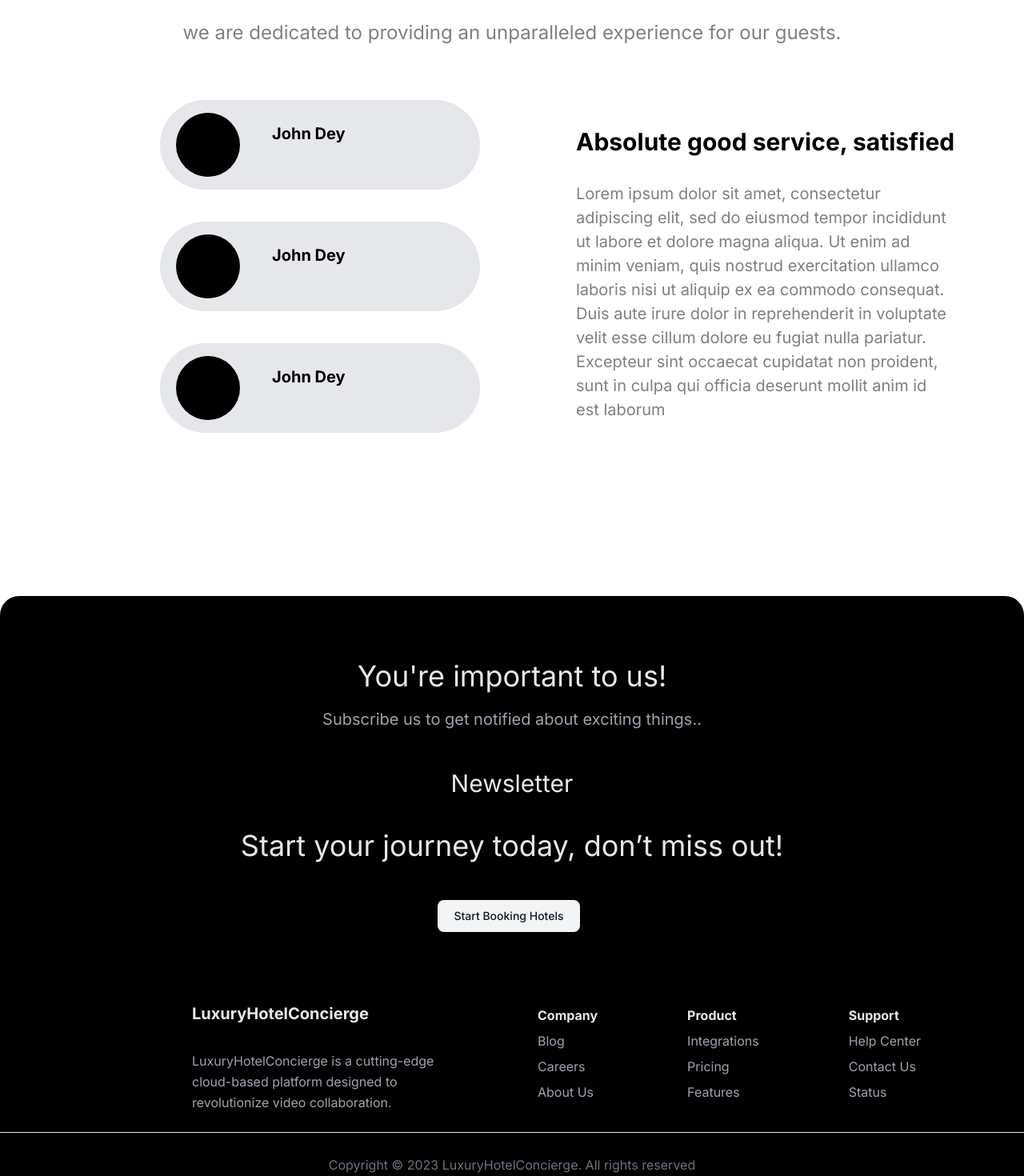
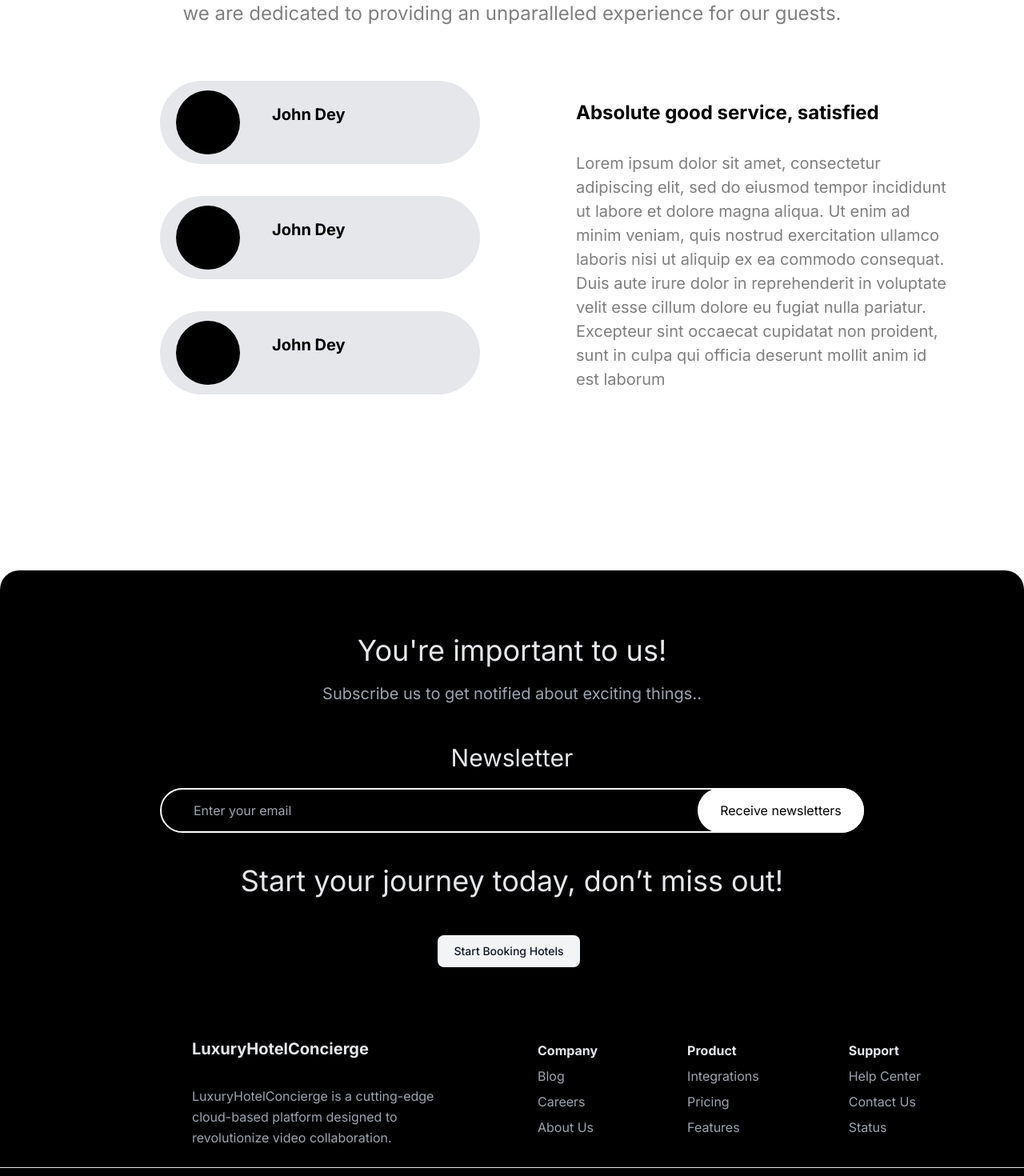
Before and after one commit to smalik21/Luxury_Hotel, a Next.js app: page /home in a window 1280 px wide. Shown: the part 4440-5910 px from the top of the page at 80% size. Built offline with nearby package versions, Linux system fonts and the light colour scheme.

Commit message:
sign in update

```diff
--- a/src/app/signin/page.js
+++ b/src/app/signin/page.js
@@ -1,32 +1,53 @@
-import React from 'react'
+"use client";
+import React, {useState} from 'react'
 
 
 const page = () => {
+    const [isHiddenDivVisible, setIsHiddenDivVisible] = useState(false);
+
+    const toggleHiddenDiv = () => {
+        setIsHiddenDivVisible(!isHiddenDivVisible);
+    };
   return (
     <>
-            <div className='flex h-screen w-screen'>
+    <div className='m-auto'>
+    {isHiddenDivVisible && (
+                <div>
+                    <div onClick={toggleHiddenDiv} className='m-auto absolute w-[4rem] h-[4rem] bg-white rounded-full mt-[7rem] ml-[48rem] p-2'></div>
+                <div className=' absolute h-[13rem] w-[30rem] rounded-3xl bg-white ml-[35rem] mt-[15rem] border-2 border-black'>
+                               <input type="text" id="input-group-1" className=" m-auto mt-10 bg-gray-50 border border-gray-300 text-gray-900 text-sm rounded-full focus:ring-blue-500 focus:border-blue-500 block w-[25rem] ps-10 p-2.5 " placeholder="Enter your email"/>
+                               <button type="button" className="mt-5 text-white w-[25rem] ml-10 bg-gray-800 hover:bg-gray-900 focus:outline-none focus:ring-4 focus:ring-gray-300 font-medium rounded-full text-sm px-5 py-2.5 me-2 mb-2 dark:bg-gray-800 dark:hover:bg-gray-700 dark:focus:ring-gray-700 dark:border-gray-700">Continue</button>
+                                <div className=' absolute mt-2 ml-[12rem] '>Back to login</div>
+                </div>
+                <div className='absolute bg-white rounded-3xl h-[3rem] w-[15rem] ml-[80rem] mt-[5rem] pl-7 pt-3'>Reset link to your email.   </div>
+                </div>
+            )}
+    </div>
+    <div className={isHiddenDivVisible ? 'flex h-screen w-screen ' : 'flex h-screen w-screen'}>
+
         <div className='w-2/5 '>
         <div className='h-screen flex items-center justify-center mx-[4rem]'>
             <div>
             <div className='text-center text-3xl mb-3'>LuxuryHotelConcierge</div>
             <div className='text-center text-gray-400 text-md'>Discover the epitome of luxury and comfort at our world-renowned hotels..</div>
-                            <div className='text-center text-3xl my-5'>SignIn</div>
+            <div className='text-center text-3xl my-5'>Sign In</div>
            <div className='mx-10'>
             <div className="relative mb-4 justify-center items-center">
-                                    <div className="absolute inset-y-0 start-0 flex items-center ps-3.5 pointer-events-none">
-                                        <svg className="w-4 h-4 text-gray-500 dark:text-gray-400" aria-hidden="true" xmlns="http://www.w3.org/2000/svg" fill="currentColor" viewBox="0 0 20 16">
-                                            <path d="m10.036 8.278 9.258-7.79A1.979 1.979 0 0 0 18 0H2A1.987 1.987 0 0 0 .641.541l9.395 7.737Z" />
-                                            <path d="M11.241 9.817c-.36.275-.801.425-1.255.427-.428 0-.845-.138-1.187-.395L0 2.6V14a2 2 0 0 0 2 2h16a2 2 0 0 0 2-2V2.5l-8.759 7.317Z" />
-                                        </svg>
+            <div className=" inset-y-0 start-0 flex items-center ps-3.5 pointer-events-none">
+                {/* <svg className="w-4 h-4 text-gray-500 dark:text-gray-400" aria-hidden="true" xmlns="http://www.w3.org/2000/svg" fill="currentColor" viewBox="0 0 20 16">
+                    <path d="m10.036 8.278 9.258-7.79A1.979 1.979 0 0 0 18 0H2A1.987 1.987 0 0 0 .641.541l9.395 7.737Z"/>
+                    <path d="M11.241 9.817c-.36.275-.801.425-1.255.427-.428 0-.845-.138-1.187-.395L0 2.6V14a2 2 0 0 0 2 2h16a2 2 0 0 0 2-2V2.5l-8.759 7.317Z"/>
+                </svg> */}
             </div>
-                                    <input type="text" id="input-group-1" className="bg-gray-50 border border-gray-300 text-gray-900 text-sm rounded-full focus:ring-blue-500 focus:border-blue-500 block w-[25rem] ps-10 p-2.5 " placeholder="Enter your email" />
+            <input type="text" id="input-group-1" className="bg-gray-50 border border-gray-300 text-gray-900 text-sm rounded-full focus:ring-blue-500 focus:border-blue-500 block w-[25rem] ps-10 p-2.5 " placeholder="Enter your email"/>
             </div>
 
             </div>
 
 
             <button type="button" className="text-white w-[25rem] ml-10 bg-gray-800 hover:bg-gray-900 focus:outline-none focus:ring-4 focus:ring-gray-300 font-medium rounded-full text-sm px-5 py-2.5 me-2 mb-2 dark:bg-gray-800 dark:hover:bg-gray-700 dark:focus:ring-gray-700 dark:border-gray-700">Continue</button>
-                            <div className='text-gray-700 text-sm mb-2 ml-[11.2rem]'>Forgot password?</div>
+            <div onClick={toggleHiddenDiv} className='text-gray-700 text-sm mb-2 ml-[11.2rem]'>Forgot password?</div>
+
 
             <div className="relative flex py-2 items-center">
                 <div className="flex-grow border-t border-gray-400"></div>
@@ -43,7 +64,7 @@ const page = () => {
 
         </div>
 
-                <img className='object-fill w-3/5' src="/sign.png" />
+            <img className='object-fill w-3/5' src="/sign.png"/>
 
 
     </div>
--- a/src/components/Footer.jsx
+++ b/src/components/Footer.jsx
@@ -3,12 +3,25 @@ import React from "react";
 const Footer = () => {
   return(
   <>
-   <div className="h-[750px]  bg-black rounded-t-3xl ">
+   <div className="h-[800px]  bg-black rounded-t-3xl ">
     <div className=" justify-center items-center pt-[5rem] pb-[3rem]">
       <div className="text-4xl text-gray-200 text-center">You're important to us!</div>
       <div className="text-gray-400 text-xl text-center mt-5">Subscribe us to get notified about exciting things..</div>
     </div>
     <div className="text-3xl text-gray-200 text-center">Newsletter</div>
+    <div className=" flex justify-center items-center mt-5">
+        <div className="relative">
+            <div className="absolute ">
+                 <i className="fa fa-search text-white z-20 hover:text-white"></i>
+            </div>
+          <input type="text" className="h-14 w-[55rem] pl-10 rounded-full text-white bg-black z-0 border-2 border-white focus:shadow focus:outline-none" placeholder="Enter your email"/>
+            <div className="absolute top-0 right-0">
+
+                <button className="h-14 w-[13rem] text-black rounded-full bg-white hover:bg-gray-200">Receive newsletters</button>
+
+            </div>
+        </div>
+    </div>
     <div className=" pt-10   text-center">
     <div className="text-4xl text-gray-200 pb-[3rem] ">Start your journey today, don’t miss out!</div>
     <div>
@@ -44,7 +57,7 @@ const Footer = () => {
     </div>
     </div>
     <hr className="h-px my-6 bg-gray-200 border-0 dark:bg-gray-700"></hr>
-    <div className="text-gray-500 mt-7 text-center">Copyright © 2023 LuxuryHotelConcierge. All rights reserved</div>
+    <div className="text-gray-500 mt-7">Copyright © 2023 LuxuryHotelConcierge. All rights reserved</div>
 
   </div>
   </>
--- a/src/components/home/Reviews.jsx
+++ b/src/components/home/Reviews.jsx
@@ -4,28 +4,28 @@ import React from 'react'
 const Reviews = () => {
   return (
     <>
-    <div className='h-[812px]'>
+    <div className='h-[780px] m-0'>
         <div className='m-[3rem]'>
-        <div className='text-center text-7xl'> <b>Our Satisfied Clients</b></div>
+        <div className='text-center text-5xl'> <b>Our Satisfied Clients</b></div>
         <div className='text-center mt-5 text-[#808080] text-2xl'>we are dedicated to providing an unparalleled experience for our guests.</div>
         </div>
         <div className='flex mx-10 my-[3rem] justify-center items-center'>
             <div className='w-1/2 ml-[10rem] mt-5'  >
-            <div className='h-[7rem] w-[25rem] flex bg-gray-200  mb-10 rounded-full hover:border-black hover:border-2'>
-                <div className='p-7 rounded-full w-[5rem] h-[5rem] ml-5 mt-4 bg-black'></div>
+            <div className='h-[6.5rem] w-[25rem] flex bg-gray-200  mb-10 rounded-full hover:border-black hover:border-2'>
+                <div className='p-7 rounded-full w-[5rem] h-[5rem] ml-5 mt-3 bg-black'></div>
                 <div className='ml-10 text-xl mt-7'><b>John Dey</b></div>
             </div>
-            <div className='h-[7rem] w-[25rem] flex bg-gray-200 mb-10 rounded-full hover:border-black hover:border-2'>
-            <div className='p-7 rounded-full w-[5rem] h-[5rem] ml-5 mt-4 bg-black'></div>
+            <div className='h-[6.5rem] w-[25rem] flex bg-gray-200 mb-10 rounded-full hover:border-black hover:border-2'>
+            <div className='p-7 rounded-full w-[5rem] h-[5rem] ml-5 mt-3 bg-black'></div>
             <div className='ml-10 text-xl mt-7'><b>John Dey</b></div>
             </div>
-            <div className='h-[7rem] w-[25rem] flex bg-gray-200  mb-10 rounded-full hover:border-black hover:border-2'>
-            <div className='p-7 rounded-full w-[5rem] h-[5rem] ml-5 mt-4 bg-black'></div>
+            <div className='h-[6.5rem] w-[25rem] flex bg-gray-200  mb-10 rounded-full hover:border-black hover:border-2'>
+            <div className='p-7 rounded-full w-[5rem] h-[5rem] ml-5 mt-3 bg-black'></div>
             <div className='ml-10 text-xl mt-7'><b>John Dey</b></div>
             </div>
             </div>
             <div className='w-1/2  '>
-                <div className='text-3xl mb-[2rem] '><b>Absolute good service, satisfied</b></div>
+                <div className='text-2xl mb-[2rem] '><b>Absolute good service, satisfied</b></div>
                 <div className='text-[#808080] text-xl leading-normal mr-[3rem]'>Lorem ipsum dolor sit amet, consectetur adipiscing elit, sed do eiusmod tempor incididunt ut labore et dolore magna aliqua. Ut enim ad minim veniam, quis nostrud exercitation ullamco laboris nisi ut aliquip ex ea commodo consequat. Duis aute irure dolor in reprehenderit in voluptate velit esse cillum dolore eu fugiat nulla pariatur. Excepteur sint occaecat cupidatat non proident, sunt in culpa qui officia deserunt mollit anim id est laborum</div>
             </div>
         </div>
```
Lines whose indentation alone changed are shown as unchanged.
